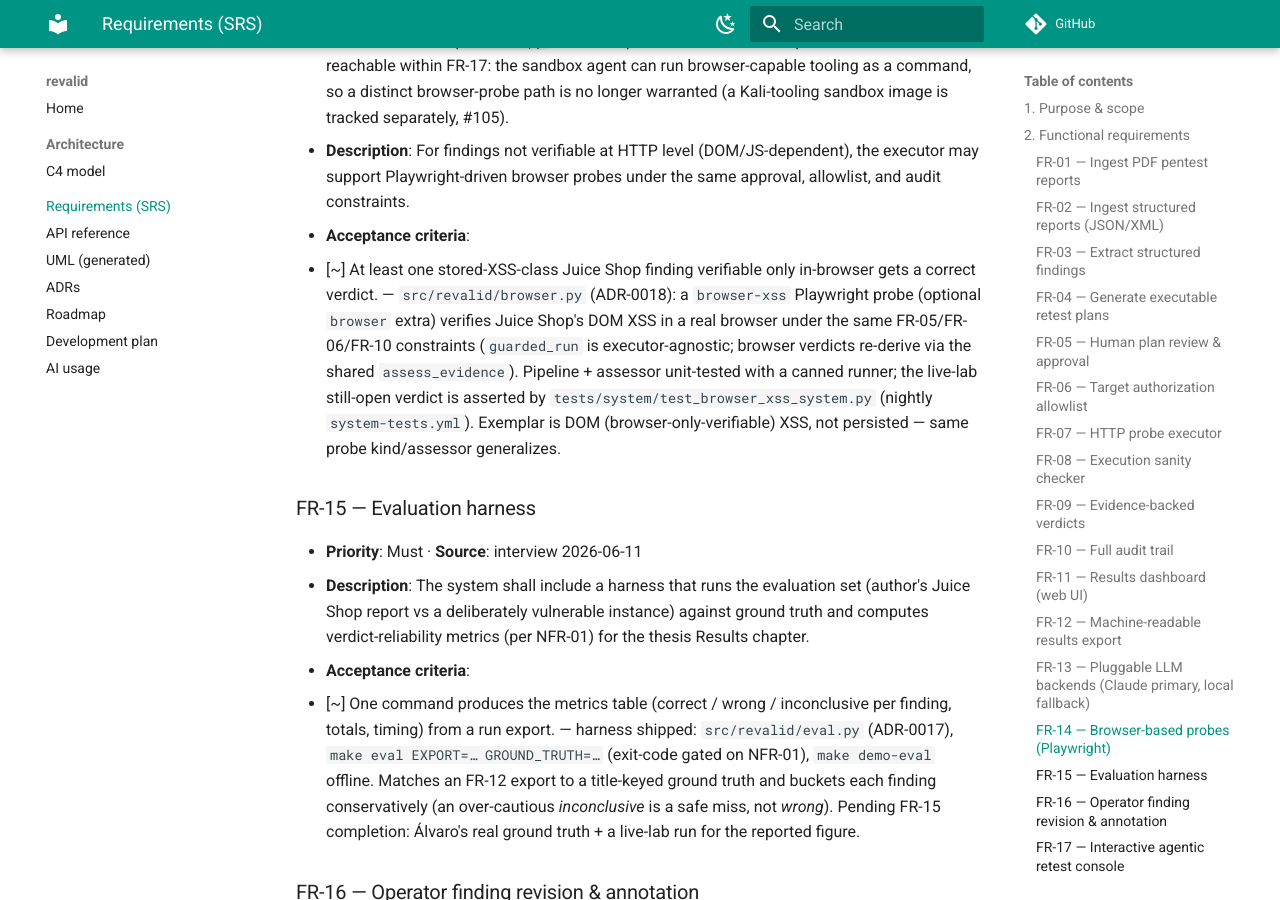
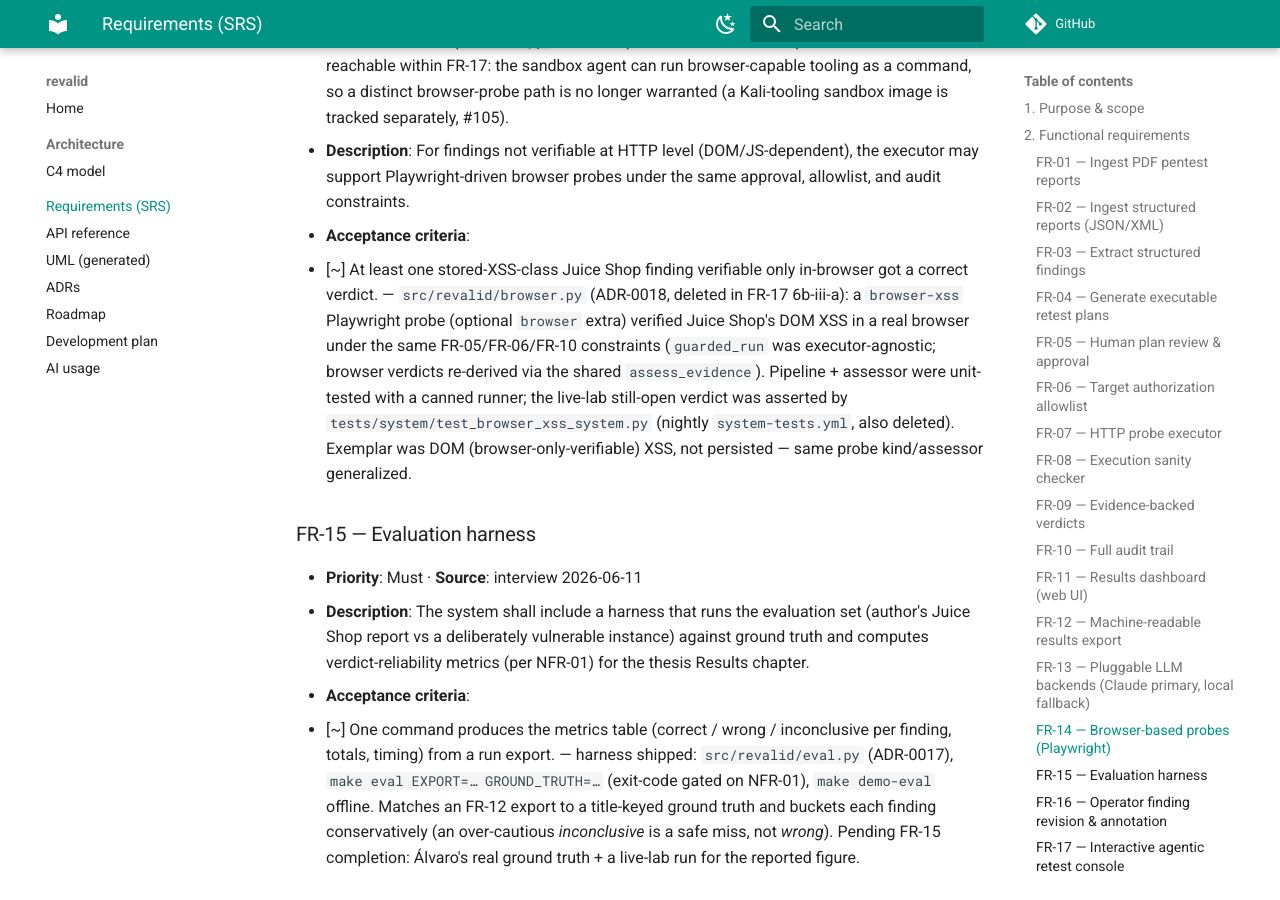
Before and after one commit to SelfishCoconut/revalid, an MkDocs documentation site: the page built from docs/requirements/srs.md, in a window 1280 px wide and 900 px high, scrolled down 5884 px. Built offline with MkDocs 1.6.1 and Material for MkDocs 9.7.7, drawn with Linux system fonts in a browser that asks for light colours; comment, search, counter and statistics services are not loaded; some of the changed text lies outside the part shown.

Commit message:
docs(retest): correct ADR-0033 status + allowlist/browser deletion tense (FR-17 6b-iii-b)
- srs.md's new AC22 block and roadmap.md's new 6b-iii-b entry dropped the
  "proposed" qualifier used everywhere else for ADR-0033 (still proposed,
  not accepted) — restore it to match the surrounding style.
- FR-06's status line still described allowlist.py as "orphaned (kept
  pending a tracked cleanup follow-up)", but it was deleted on this branch
  (345c4da) — reword to past tense.
- FR-14's AC bullet described browser.py + its system test in the present
  tense though both were deleted in 6b-iii-a — reword to historical tense.

Co-Authored-By: Claude Opus 4.8 <noreply@anthropic.com>

```diff
--- a/docs/requirements/srs.md
+++ b/docs/requirements/srs.md
@@ -63,7 +63,7 @@ non-lab targets, destructive exploitation.
 
 ### FR-06 — Target authorization allowlist
 - **Priority**: Must · **Source**: interview 2026-06-11
-- **Status**: satisfied, mechanism changed (ADR-0033, 2026-07-19). With the batch HTTP executor retired, egress control now lives **solely in the agentic sandbox's Docker `--internal` network membership** (ADR-0025) — the container can reach only the connected lab target and nothing else, a strictly stronger guarantee than the HTTP-transport allowlist. The `allowlist.py` HTTP guard is orphaned (kept pending a tracked cleanup follow-up).
+- **Status**: satisfied, mechanism changed (ADR-0033, 2026-07-19). With the batch HTTP executor retired, egress control now lives **solely in the agentic sandbox's Docker `--internal` network membership** (ADR-0025) — the container can reach only the connected lab target and nothing else, a strictly stronger guarantee than the HTTP-transport allowlist. The `allowlist.py` HTTP guard was removed (FR-17 6b-iii-b).
 - **Description**: The executor shall refuse any action whose target is not on the configured allowlist (default: the lab compose targets). Allowlist changes are explicit configuration, never inferred from report content.
 - **Acceptance criteria**:
   - [ ] An approved plan referencing a non-allowlisted host fails closed with an audit-trail entry.
@@ -122,7 +122,7 @@ non-lab targets, destructive exploitation.
 - **Status**: **dropped, subsumed by FR-17** (ADR-0033, 2026-07-19). The dedicated Playwright browser executor (`browser.py`, ADR-0018) is deleted. DOM/JS-dependent verification is reachable within FR-17: the sandbox agent can run browser-capable tooling as a command, so a distinct browser-probe path is no longer warranted (a Kali-tooling sandbox image is tracked separately, #105).
 - **Description**: For findings not verifiable at HTTP level (DOM/JS-dependent), the executor may support Playwright-driven browser probes under the same approval, allowlist, and audit constraints.
 - **Acceptance criteria**:
-  - [~] At least one stored-XSS-class Juice Shop finding verifiable only in-browser gets a correct verdict. — `src/revalid/browser.py` (ADR-0018): a `browser-xss` Playwright probe (optional `browser` extra) verifies Juice Shop's DOM XSS in a real browser under the same FR-05/FR-06/FR-10 constraints (`guarded_run` is executor-agnostic; browser verdicts re-derive via the shared `assess_evidence`). Pipeline + assessor unit-tested with a canned runner; the live-lab still-open verdict is asserted by `tests/system/test_browser_xss_system.py` (nightly `system-tests.yml`). Exemplar is DOM (browser-only-verifiable) XSS, not persisted — same probe kind/assessor generalizes.
+  - [~] At least one stored-XSS-class Juice Shop finding verifiable only in-browser got a correct verdict. — `src/revalid/browser.py` (ADR-0018, deleted in FR-17 6b-iii-a): a `browser-xss` Playwright probe (optional `browser` extra) verified Juice Shop's DOM XSS in a real browser under the same FR-05/FR-06/FR-10 constraints (`guarded_run` was executor-agnostic; browser verdicts re-derived via the shared `assess_evidence`). Pipeline + assessor were unit-tested with a canned runner; the live-lab still-open verdict was asserted by `tests/system/test_browser_xss_system.py` (nightly `system-tests.yml`, also deleted). Exemplar was DOM (browser-only-verifiable) XSS, not persisted — same probe kind/assessor generalized.
 
 ### FR-15 — Evaluation harness
 - **Priority**: Must · **Source**: interview 2026-06-11
```
Also changed, not shown: other parts of docs/requirements/srs.md (+1 -1 lines), docs/roadmap.md (+1 -1 lines).
